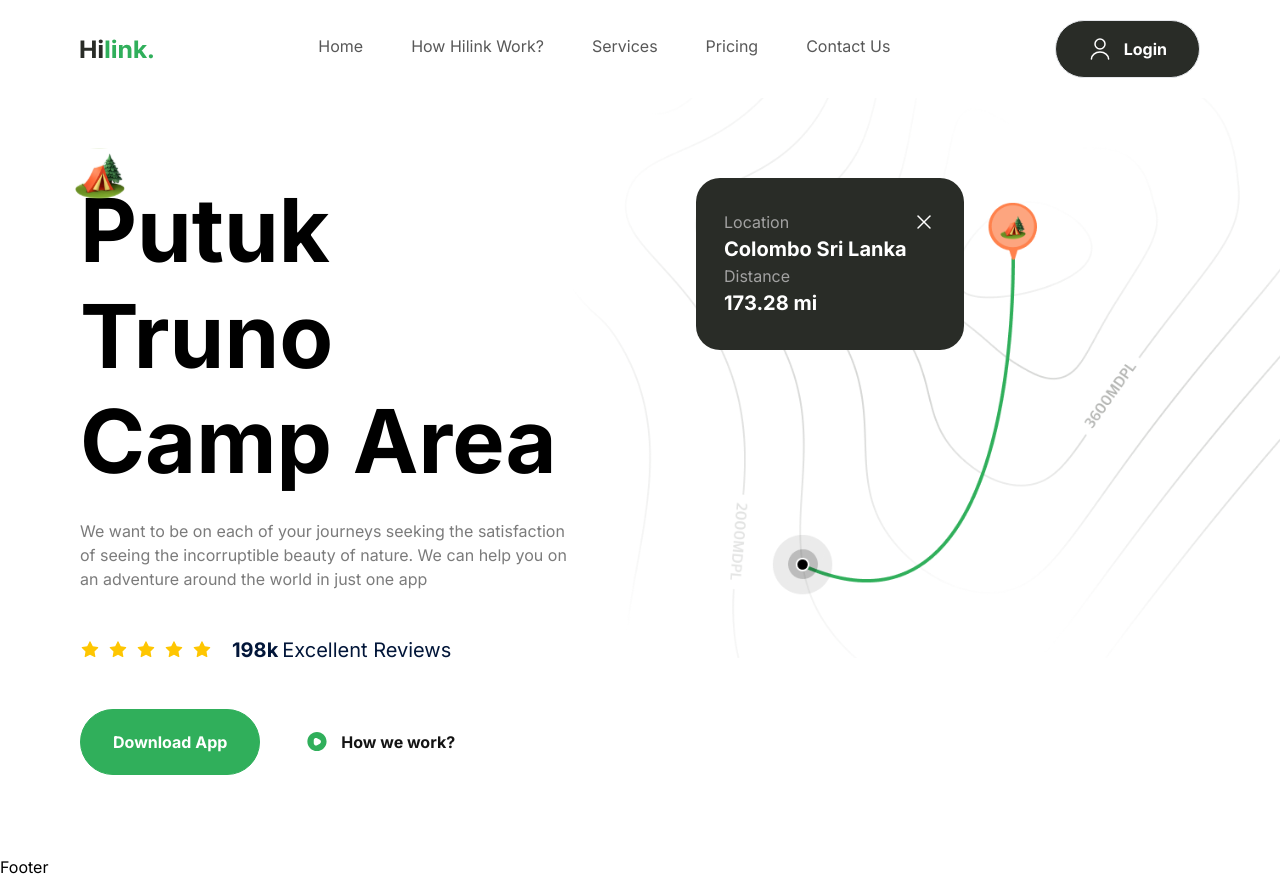
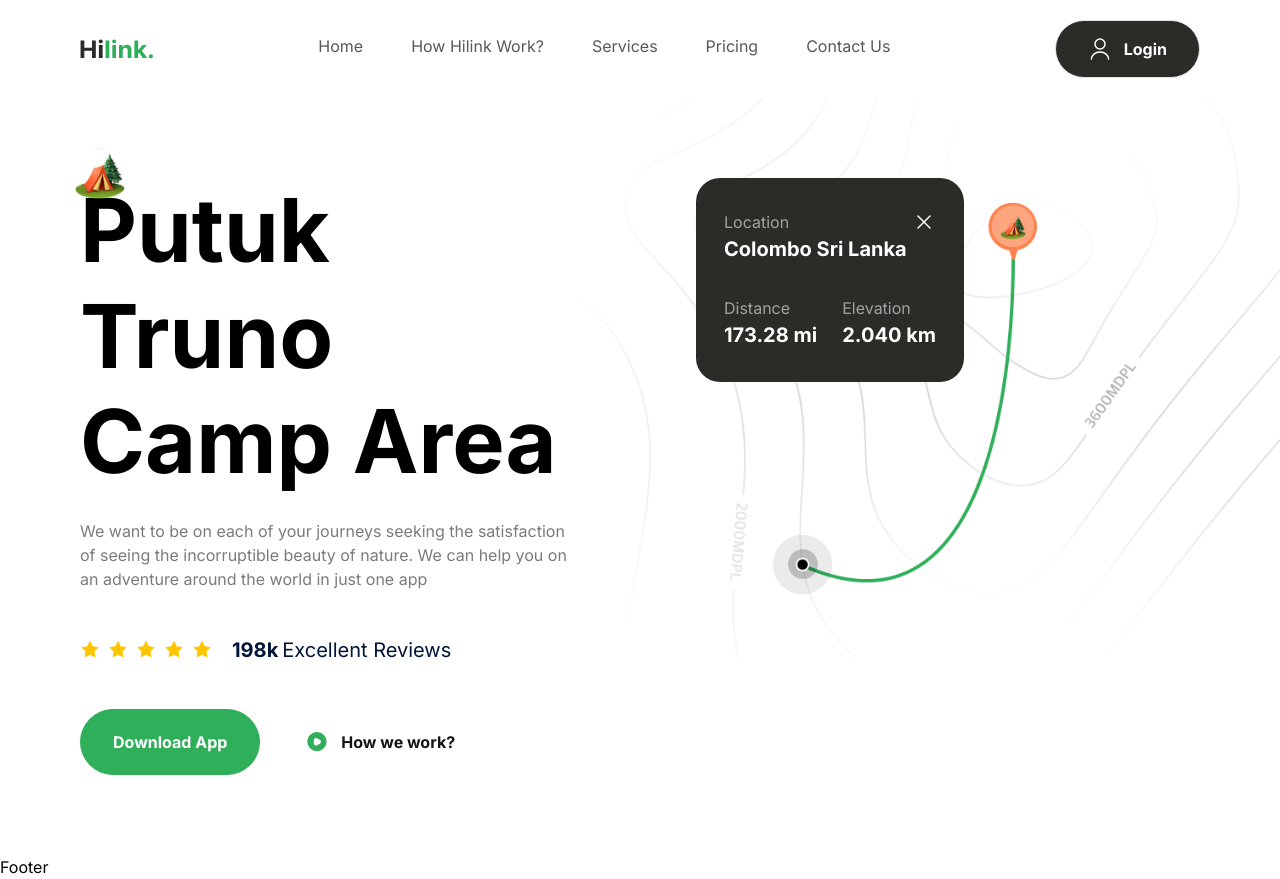
Before and after one commit to Amayuru1999/Frontend-Tutorial, a Next.js app: page / in a window 1280 px wide. Built offline with nearby package versions, Linux system fonts and the light colour scheme.

Commit message:
chore: Update Hero component layout and content

```diff
--- a/components/Hero.tsx
+++ b/components/Hero.tsx
@@ -52,20 +52,24 @@ const Hero = () => {
         </div>
       </div>
       <div className="relative flex flex-1 items-start">
-        <div className="relative z-20 w-[268px] flex-col gap-8 rounded-3xl bg-green-90 px-7 py-8">
+        <div className="relative z-20 flex w-[268px] flex-col gap-8 rounded-3xl bg-green-90 px-7 py-8">
           <div className="flex flex-col">
             <div className="flexBetween">
               <p className="regular-16 text-gray-20">Location</p>
-                  <Image src="/close.svg" alt="close" width={24} height={24}/>
+              <Image src="/close.svg" alt="close" width={24} height={24} />
             </div>
             <p className="bold-20 text-white">Colombo Sri Lanka</p>
+          </div>
+
           <div className="flexBetween">
             <div className="flex flex-col">
               <p className="regular-16 block text-gray-20">Distance</p>
               <p className="bold-20 text-white">173.28 mi</p>
             </div>
+            <div className="flex flex-col">
+              <p className="regular-16 block text-gray-20">Elevation</p>
+              <p className="bold-20 text-white">2.040 km</p>
             </div>
-
           </div>
         </div>
       </div>
```
Lines whose indentation alone changed are shown as unchanged.
